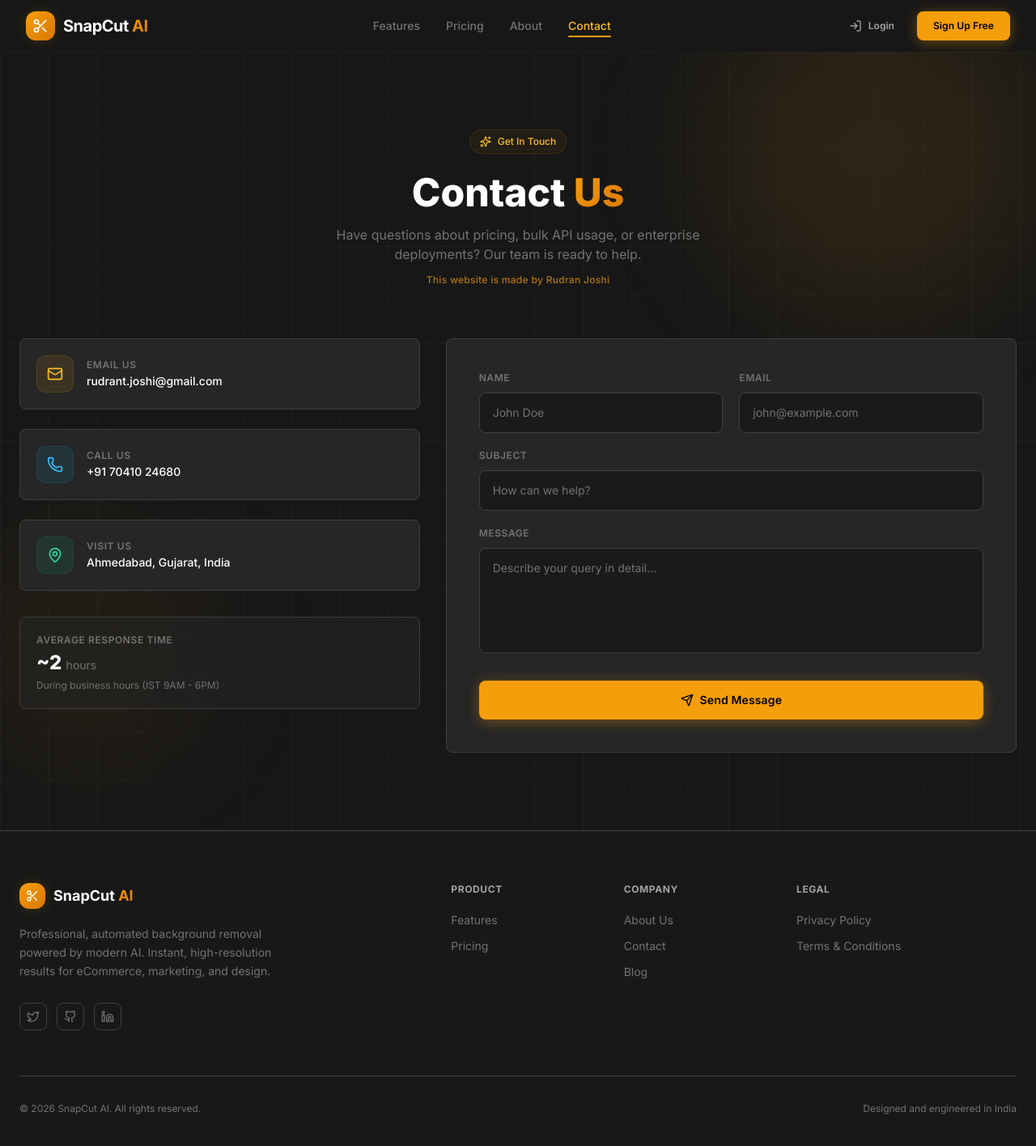
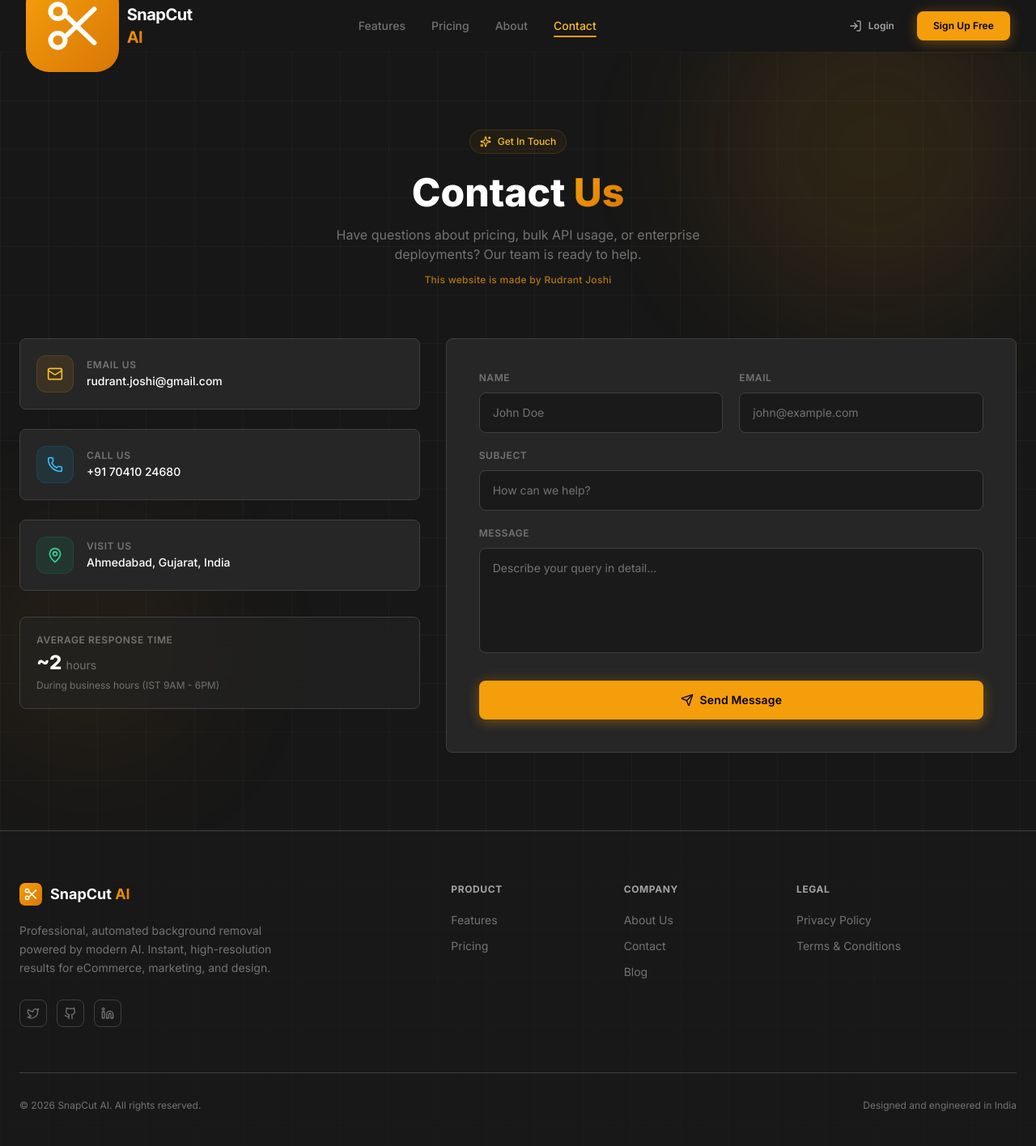
Before and after one commit to Rudrant-Joshi/Background-remover, a React (Vite) app: page /contact in a window 1280 px wide. Shown: the top 1416 px of the page at 81% size. Built offline with nearby package versions, Linux system fonts and the light colour scheme.

Commit message:
feat: use favicon logo as website brand image across layout headers/footers, and fix creator name spelling to Rudrant

```diff
--- a/src/components/layout/AuthLayout.jsx
+++ b/src/components/layout/AuthLayout.jsx
@@ -12,9 +12,7 @@
 
       <div className="sm:mx-auto sm:w-full sm:max-w-md z-10">
         <Link to="/" className="flex justify-center items-center gap-2.5 font-bold text-2xl text-white group">
-          <span className="p-2.5 rounded-xl bg-gradient-primary shadow-glow-sm group-hover:scale-105 transition-transform duration-300">
-            <Scissors className="h-6 w-6 text-white" />
-          </span>
+          <img src="/favicon.svg" alt="SnapCut AI Logo" className="h-10 w-10 group-hover:scale-105 transition-transform duration-300" />
           <span className="font-heading">SnapCut <span className="gradient-text">AI</span></span>
         </Link>
       </div>
--- a/src/components/layout/DashboardLayout.jsx
+++ b/src/components/layout/DashboardLayout.jsx
@@ -48,9 +48,7 @@
       <aside className="hidden lg:flex flex-col w-64 border-r p-4 justify-between sticky top-0 h-screen" style={{ borderColor: 'var(--card-border)', background: 'var(--bg-secondary)' }}>
         <div className="flex flex-col gap-6">
           <Link to="/" className="flex items-center gap-2.5 font-bold text-xl px-2 text-white group">
-            <span className="p-2 rounded-xl bg-gradient-primary shadow-glow-sm group-hover:scale-105 transition-transform duration-300">
-              <Scissors className="h-5 w-5 text-white" />
-            </span>
+            <img src="/favicon.svg" alt="SnapCut AI Logo" className="h-8.5 w-8.5 group-hover:scale-105 transition-transform duration-300" />
             <span className="font-heading">SnapCut <span className="gradient-text">AI</span></span>
           </Link>
 
@@ -152,9 +150,7 @@
         {/* Mobile Header */}
         <header className="lg:hidden h-16 border-b px-4 flex items-center justify-between sticky top-0 z-30 backdrop-blur-xl" style={{ borderColor: 'var(--card-border)', background: 'rgba(23, 23, 23, 0.85)' }}>
           <Link to="/" className="flex items-center gap-2 font-bold text-lg text-white">
-            <span className="p-1.5 rounded-lg bg-gradient-primary">
-              <Scissors className="h-4 w-4 text-white" />
-            </span>
+            <img src="/favicon.svg" alt="SnapCut AI Logo" className="h-7 w-7" />
             <span className="font-heading">SnapCut</span>
           </Link>
           <div className="flex items-center gap-3">
--- a/src/components/layout/PublicLayout.jsx
+++ b/src/components/layout/PublicLayout.jsx
@@ -22,9 +22,7 @@
       <header className={`sticky top-0 z-50 w-full transition-all duration-300 ${scrolled ? 'bg-background/80 backdrop-blur-xl border-b shadow-lg shadow-black/10' : 'bg-transparent'}`} style={{ borderColor: scrolled ? 'var(--card-border)' : 'transparent' }}>
         <div className="max-w-7xl mx-auto px-4 sm:px-6 lg:px-8 h-16 flex items-center justify-between">
           <Link to="/" className="flex items-center gap-2.5 font-bold text-xl tracking-tight text-white group">
-            <span className="p-2 rounded-xl bg-gradient-primary group-hover:scale-105 transition-transform duration-300 shadow-glow-sm">
-              <Scissors className="h-5 w-5 text-white" />
-            </span>
+            <img src="/favicon.svg" alt="SnapCut AI Logo" className="h-8.5 w-8.5 group-hover:scale-105 transition-transform duration-300" />
             <span className="font-heading">SnapCut <span className="gradient-text">AI</span></span>
           </Link>
 
@@ -130,9 +128,7 @@
             {/* Brand Column */}
             <div className="col-span-2 md:col-span-4 flex flex-col gap-5">
               <div className="flex items-center gap-2.5 font-bold text-lg text-white">
-                <span className="p-2 rounded-xl bg-gradient-primary shadow-glow-sm">
-                  <Scissors className="h-4 w-4 text-white" />
-                </span>
+                <img src="/favicon.svg" alt="SnapCut AI Logo" className="h-7 w-7" />
                 <span className="font-heading">SnapCut <span className="gradient-text">AI</span></span>
               </div>
               <p className="text-sm text-text-muted leading-relaxed max-w-xs">
--- a/src/pages/public/ContactPage.jsx
+++ b/src/pages/public/ContactPage.jsx
@@ -30,7 +30,7 @@
             Have questions about pricing, bulk API usage, or enterprise deployments? Our team is ready to help.
           </p>
           <p className="text-xs text-primary/70 mt-3 font-medium tracking-wide">
-            This website is made by Rudran Joshi
+            This website is made by Rudrant Joshi
           </p>
         </div>
 
```
